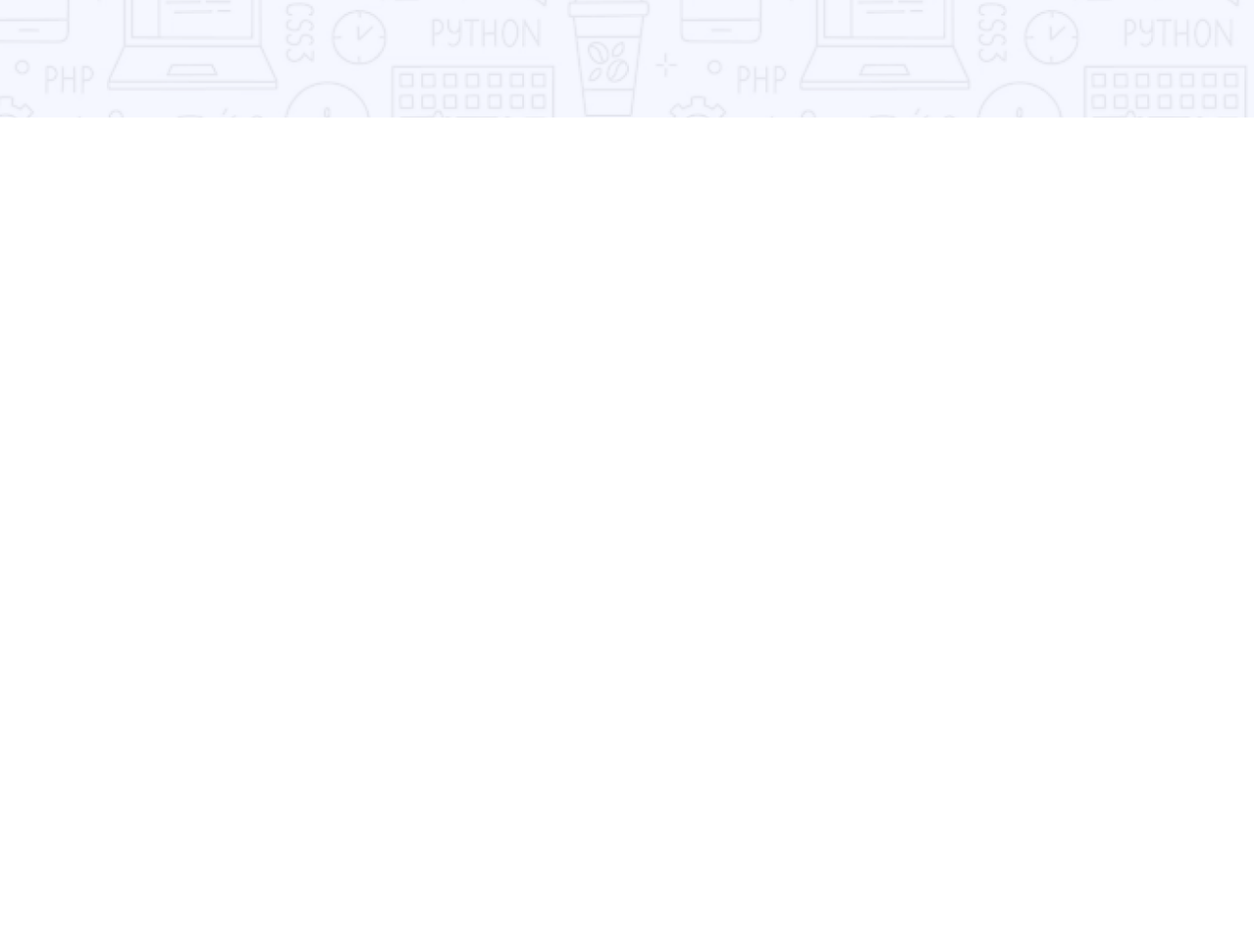
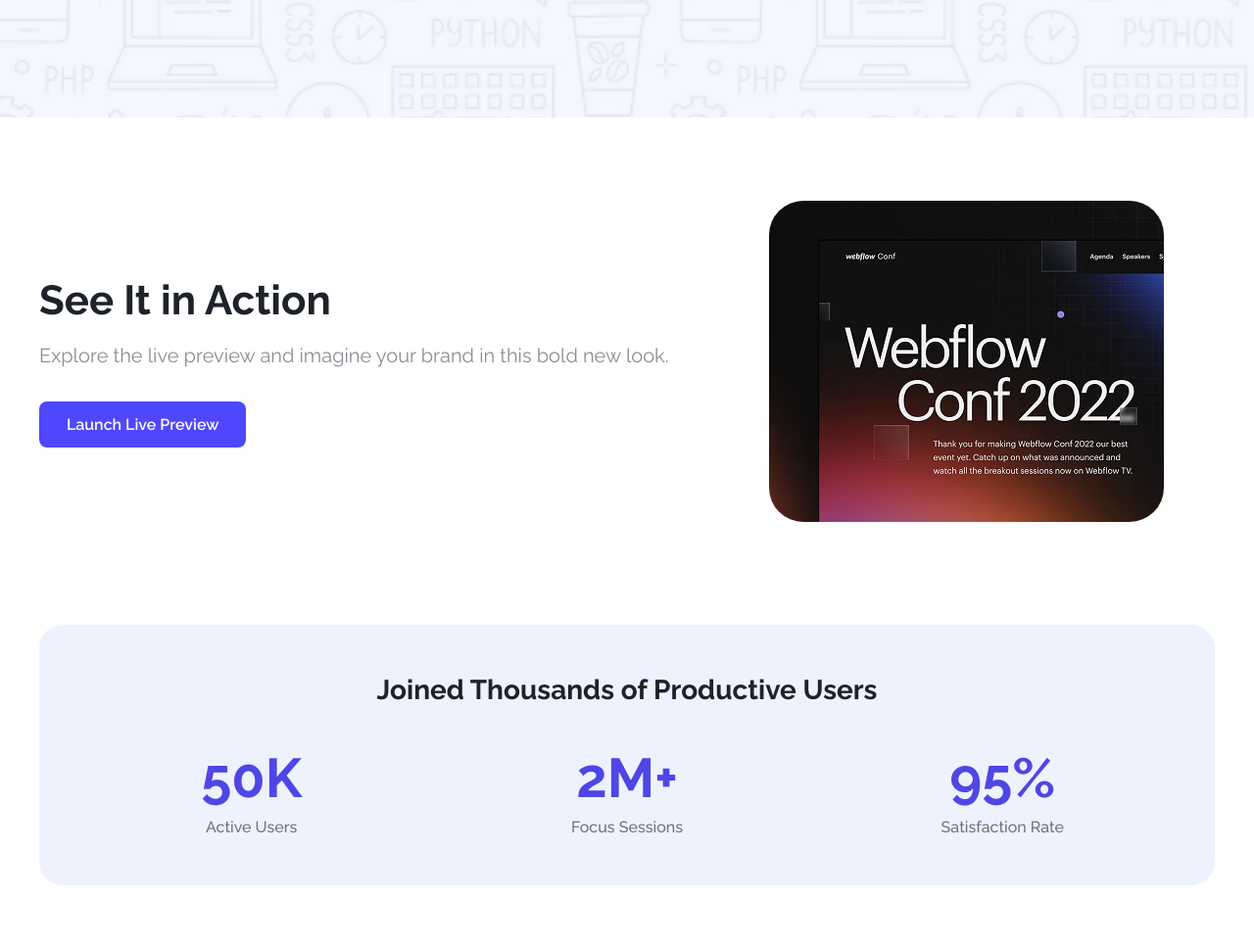
Before and after one commit to nuralam-dev/assignment-01, a plain HTML site: page index.html in a window 1280 px wide. Shown: the part 520-1484 px from the top of the page at 98% size. Before the commit the page ends 800 px from the top, so only its background shows below. Drawn offline with Linux system fonts and the light colour scheme.

Commit message:
item add

```diff
--- a/index.html
+++ b/index.html
@@ -1,11 +1,10 @@
-<!DOCTYPE html>
+<!doctype html>
 <html lang="en">
   <head>
-
-    <meta charset="UTF-8">
-    <meta name="viewport" content="width=device-width, initial-scale=1.0">
+    <meta charset="UTF-8" />
+    <meta name="viewport" content="width=device-width, initial-scale=1.0" />
     <title>Assignment-01</title>
-    <link rel="stylesheet" href="styles/style.css">
+    <link rel="stylesheet" href="styles/style.css" />
   </head>
   <body>
     <!-- header section -->
@@ -22,15 +21,48 @@
         </div>
         <button class="btn">Stay Focused</button>
       </section>
-
     </header>
     <!-- main section -->
     <main>
-
+      <section class="action-section">
+        <div class="container">
+          <div class="content-side">
+            <h3 class="title">See It in Action</h3>
+            <p class="description">
+              Explore the live preview and imagine your brand in this bold new
+              look.
+            </p>
+            <button class="content-btn">Launch Live Preview</button>
+          </div>
+          <div class="image-side">
+            <img class="action-img" src="./Assets/wc-mini.png" alt="" />
+          </div>
+        </div>
+      </section>
+      <section class="stats-section">
+        <div class="stats-container">
+          <h3 class="stats-title">Joined Thousands of Productive Users</h3>
+          <div class="stats-grid">
+            <!-- 1st -->
+            <div class="stat-item">
+              <span class="stat-number">50K</span>
+              <p class="stat-label">Active Users</p>
+            </div>
+            <!-- 2nd -->
+            <div class="stat-item">
+              <span class="stat-number">2M+</span>
+              <p class="stat-label">Focus Sessions</p>
+            </div>
+            <!-- 3rd -->
+            <div class="stat-item">
+              <span class="stat-number">95%</span>
+              <p class="stat-label">Satisfaction Rate</p>
+            </div>
+          </div>
+        </div>
+      </section>
     </main>
     <!-- footer section -->
-    <footer>
-
-    </footer>
+    <footer></footer>
   </body>
 </html>
--- a/styles/style.css
+++ b/styles/style.css
@@ -24,10 +24,94 @@
   padding: 10px;
   border: 0px;
   border-radius: 5px;
-  padding:;
+  padding: 14px 28px;
+  font-size: 16px;
+  font-weight: 600;
+  margin-top: 50px;
 }
 .hero {
   text-align: center;
   margin-top: 100px;
   font-size: 40px;
 }
+.action-section {
+  width: 100%;
+  max-width: 1200px;
+  padding: 60px 20px;
+  margin: 0 auto;
+}
+.container {
+  display: flex;
+  align-items: center;
+  justify-content: space-between;
+  gap: 50px;
+}
+.title {
+  font-size: 42px;
+  font-weight: 700;
+  color: #1e2229;
+  margin-bottom: 20px;
+}
+.description {
+  font-size: 20px;
+  color: #8a8d93;
+  margin-bottom: 35px;
+}
+.content-btn {
+  background-color: #4e47ff;
+  color: #ffffff;
+  font-size: 16px;
+  font-weight: 600;
+  padding: 14px 28px;
+  border-radius: 8px;
+  border: 0px;
+}
+.image-side {
+  flex: 1;
+  display: flex;
+  justify-content: center;
+}
+.action-img {
+  padding: 25px;
+  border-radius: 60px;
+  max-width: 100%;
+}
+.stats-section {
+  /* width: 100%; */
+  max-width: 1200px;
+  padding: 20px 20px 60px 20px;
+  margin: 0 auto;
+}
+.stats-container {
+  background-color: #eef2ff;
+  border-radius: 24px;
+  padding: 50px 40px;
+  text-align: center;
+}
+.stats-title {
+  font-size: 28px;
+  font-weight: 700;
+  color: #1e2229;
+  margin-bottom: 40px;
+}
+.stats-grid {
+  display: flex;
+  justify-content: space-around;
+  align-items: center;
+  gap: 30px;
+}
+.stat-number {
+  display: block;
+  font-size: 56px;
+  font-weight: 700;
+  color: #4e46e5;
+  margin-bottom: 8px;
+}
+.stat-label {
+    font-size: 16px;
+    color: #71717a;
+    font-weight: 500;
+}
+.stat-item {
+    flex: 1;
+}
```
Lines whose indentation alone changed are shown as unchanged.
